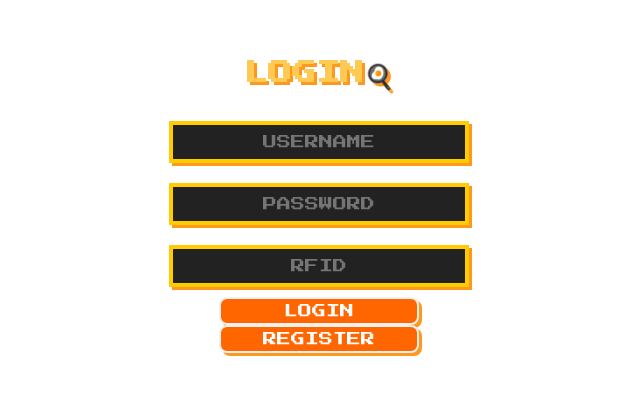
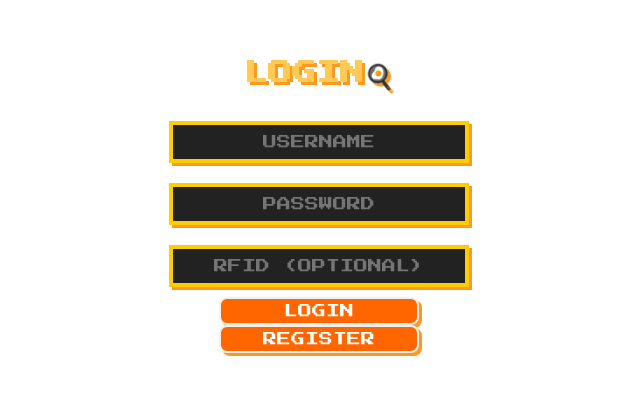
Before and after one commit to haleychang0530/my-react-game, a React (Vite) app in the folder front/: page /#/login in a window 1280 px wide. Shown: the part 193-588 px from the top of the page, without its empty margins (321-961 px from the left). Built offline with nearby package versions, Linux system fonts and the light colour scheme; the HTML template or start-up script is replaced by a standard one.

Commit message:
trivial things

```diff
--- a/front/src/pages/login.jsx
+++ b/front/src/pages/login.jsx
@@ -53,7 +53,7 @@ const handleLogin = async (e) => {
       <input
         type="text"
         className="pixel-input"
-        placeholder="RFID"
+        placeholder="RFID (OPTIONAL)"
         value={rfid}
         onChange={(e) => setRFID(e.target.value)}
       />
```
